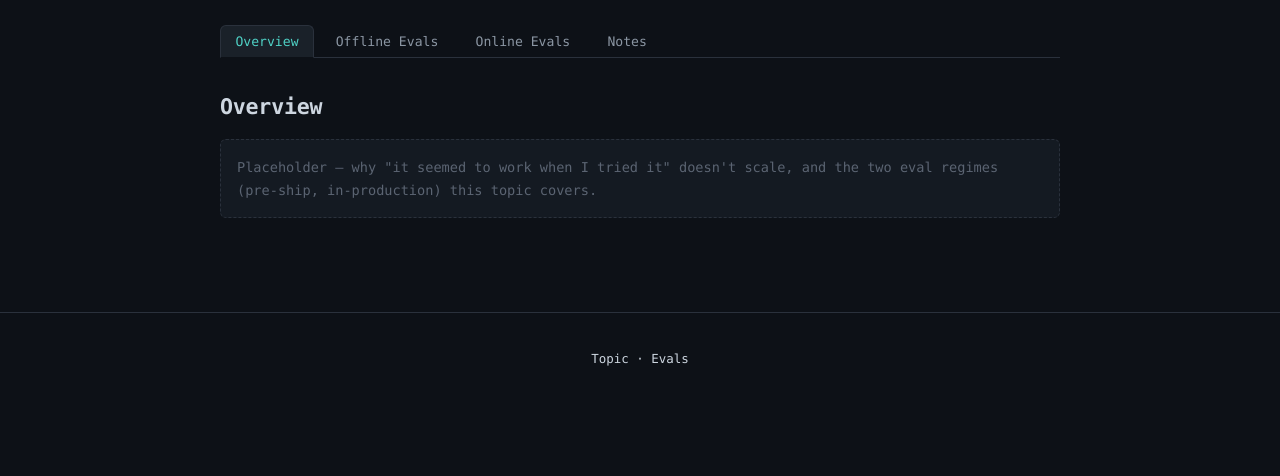
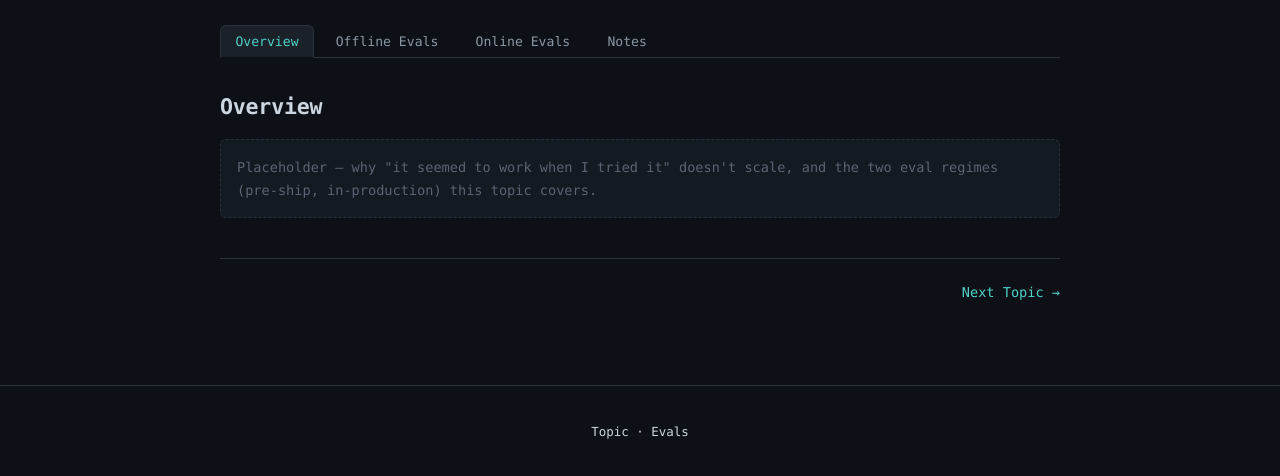
Before and after one commit to Luke-Rutten/ai-adoption-designs, a plain HTML site: page topics/evals.html in a window 1280 px wide. Shown: the part 276-752 px from the top of the page. Drawn offline with Linux system fonts and the light colour scheme.

Commit message:
Merge core model loop into overview; add Next Topic control
Folds the core-model-loop diagram and copy into Foundations'
Overview sub-tab and removes the now-redundant separate sub-tab.
Adds a "Next Topic →" control at the bottom of every sub-tab panel
(driven generically from js/main.js) that cycles to the next sub-tab
on any topic page.

Co-Authored-By: Claude Sonnet 5 <noreply@anthropic.com>

```diff
--- a/css/style.css
+++ b/css/style.css
@@ -220,6 +220,27 @@ main {
 }
 .tab-panel[hidden] {
   display: none;
+}
+
+.next-topic {
+  display: flex;
+  justify-content: flex-end;
+  margin-top: 2.5rem;
+  padding-top: 1.25rem;
+  border-top: 1px solid var(--border);
+}
+
+.next-topic-btn {
+  font-family: var(--mono);
+  font-size: 0.85rem;
+  color: var(--accent);
+  background: none;
+  border: none;
+  cursor: pointer;
+  padding: 0.3rem 0;
+}
+.next-topic-btn:hover {
+  text-decoration: underline;
 }
 
 /* ---- Cards (landing page topics) ---- */
--- a/js/main.js
+++ b/js/main.js
@@ -38,6 +38,25 @@
           activate(buttons[nextIdx].getAttribute("data-tab"), false);
         });
       });
+
+      // "Next Topic" control at the bottom of each panel, cycling to the next sub-tab
+      if (panels.length > 1) {
+        panels.forEach(function (panel, idx) {
+          var nav = document.createElement("div");
+          nav.className = "next-topic";
+          var btn = document.createElement("button");
+          btn.type = "button";
+          btn.className = "next-topic-btn";
+          btn.textContent = "Next Topic →";
+          btn.addEventListener("click", function () {
+            var nextIdx = (idx + 1) % buttons.length;
+            activate(buttons[nextIdx].getAttribute("data-tab"), true);
+            buttons[nextIdx].scrollIntoView({ inline: "nearest", block: "nearest" });
+          });
+          nav.appendChild(btn);
+          panel.appendChild(nav);
+        });
+      }
 
       // activate whichever button is already marked selected in the markup
       var initial = group.querySelector('.tab-btn[aria-selected="true"]') || buttons[0];
```
Also changed, not shown: topics/foundations.html (+16 -18 lines).
